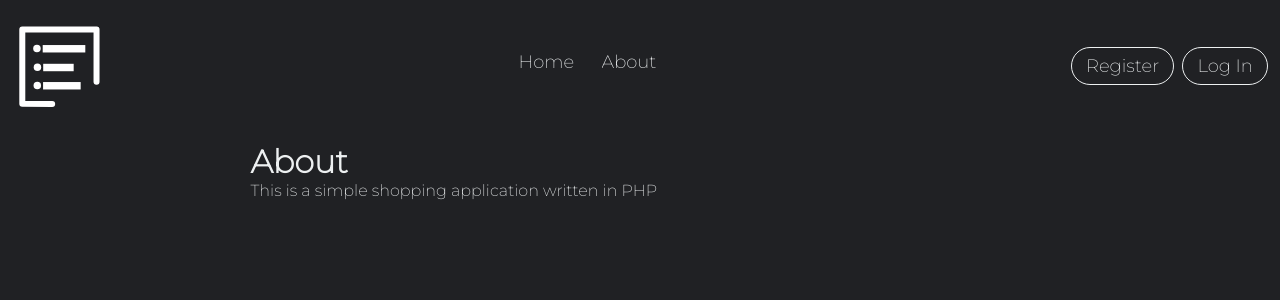
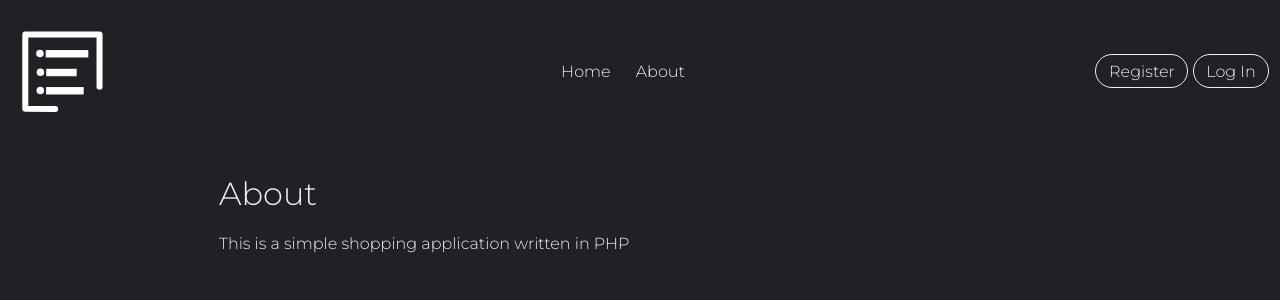
Before and after one commit to psugrg-web/silly-php-framework, a PHP site: page /views/about.view.php in a window 1280 px wide. Shown: the top 300 px of the page. Run offline with PHP 8.4, Linux system fonts and the light colour scheme.

Commit message:
style update

```diff
--- a/app/public/style.css
+++ b/app/public/style.css
@@ -1,18 +1,23 @@
-@import url('https://fonts.googleapis.com/css2?family=Montserrat:wght@200&display=swap');
+@import url('https://fonts.googleapis.com/css2?family=Montserrat:wght@300&display=swap');
 
 :root {
-    --bg-color-main: #202124;
-    --bg-color-alt: #2f3135;
-    --text-color-header: #edf0f1;
-    --text-color-content: #edf0f1;
+    --bg-color: #202124;
+    --bg-color-highlight: #2a2c30;
+    --bg-color-alt: #edf0f1;
+    --text-color: #edf0f1;
 }
 
 * {
+    font-family: "Montserrat", sans-serif;
+    font-weight: 300;
+}
+
+body {
     box-sizing: border-box;
     overflow: hidden;
     margin: 0;
     padding: 0;
-    background-color: var(--bg-color-main);
+    background-color: var(--bg-color);
 }
 
 header {
@@ -22,114 +27,76 @@ header {
     justify-content: space-between;
     align-items: center;
     padding: 2ch 1ch;
+    color: var(--text-color);
 }
 
-@media (max-width: 700px) {
-    header {
-        flex-wrap: wrap;
-    }
-
-    header nav {
-        order: 3;
-        padding-top: 1ch;
-        margin: auto;
-    }
-
-    header .session {
-        order: 2;
-    }
+a,
+button {
+    font-size: 1rem;
+    color: var(--text-color);
+    background-color: var(--bg-color);
 }
 
-li,
-a,
-h3,
-button,
-.button {
-    font-family: "Montserrat", sans-serif;
-    font-weight: 200;
-    font-size: large;
-    color: var(--text-color-header);
-    text-decoration: none;
-}
-
-.content {
-    font-family: "Montserrat", sans-serif;
-    font-weight: 200;
-    color: var(--text-color-header);
-
-    max-width: 50rem;
+div {
+    color: var(--text-color);
+    max-width: 80ch;
     margin: auto;
     padding: 1ch;
 }
 
-.logo {
-    cursor: pointer;
+nav * {
+    display: inline-block;
 }
 
-.nav_links {
+nav li {
     list-style: none;
+    padding: 0 1ch;
 }
 
-.nav_links li {
-    display: inline-block;
-    padding: 0 1ch;
-    align-content: center;
+nav a {
+    text-decoration: none;
 }
 
-.nav_links li a:hover {
+nav ul a:hover {
     text-decoration: underline;
 }
 
-.session form,
-a {
-    display: inline-block;
-    align-content: center;
-}
-
-.session {
-    display: flex;
-}
-
-.session h3 {
-    display: inline-block;
-    padding: 0 1ch;
-    align-content: center;
-}
-
 button,
-.button {
+nav>a {
     padding: 0.6ch 1.2ch;
-    margin: 0.5vh;
+    margin-top: 0.5ch;
+    margin-bottom: 0.5ch;
     border-style: solid;
     border-width: 1px;
-    border-color: var(--text-color-header);
+    border-color: var(--text-color);
     border-radius: 2ch;
     cursor: pointer;
     transition: all 0.3s ease 0s;
 }
 
 button:hover,
-.button:hover {
-    background-color: var(--text-color-header);
-    color: var(--bg-color-main);
+nav>a:hover {
+    background-color: var(--text-color);
+    color: var(--bg-color);
     transition: all 0.3s ease 0s;
+}
+
+input,
+textarea {
+    padding-top: 0.8vh;
+    padding-bottom: 0.8vh;
+    border-radius: 4px;
+    background-color: var(--bg-color-alt);
 }
 
 textarea {
     width: 100%;
-    height: 5vw;
-    padding: 12px 20px;
-    border: 2px solid var(--text-color-content);
-    border-radius: 4px;
-    background-color: var(--bg-color-main);
-    font-family: "Montserrat", sans-serif;
-    font-weight: 200;
-    font-size: large;
-    resize: none;
-    color: var(--text-color-content);
+    resize: vertical;
+    min-height: 3rem;
 }
 
-textarea:focus {
+textarea:focus,
+input:focus {
     outline: none;
 }
 
@@ -145,7 +112,7 @@ td {
 tr:hover td,
 tr:hover a,
 tr:hover form {
-    background-color: var(--bg-color-alt);
+    background-color: var(--bg-color-highlight);
 }
 
 td form {
--- a/app/views/list/index.view.php
+++ b/app/views/list/index.view.php
@@ -22,7 +22,9 @@
     <?php endforeach; ?>
 </table>
 
-<a class="button" href="/list/create">Add product</a>
+<nav>
+    <a href="/list/create">Add product</a>
+</nav>
 
 
 <?php require base_path('views/partials/foot.php') ?>
--- a/app/views/partials/nav.php
+++ b/app/views/partials/nav.php
@@ -1,7 +1,7 @@
 <header>
-    <img class="logo" src="/list-white.svg" alt="logo">
+    <img src="/list-white.svg" alt="logo">
     <nav>
-        <ul class="nav_links">
+        <ul>
             <li><a href="/">Home</a></li>
             <li><a href="/about">About</a></li>
             <?php if ($_SESSION['user'] ?? false) : ?>
@@ -9,7 +9,7 @@
             <?php endif; ?>
         </ul>
     </nav>
-    <div class="session">
+    <nav>
         <?php if ($_SESSION['user'] ?? false) : ?>
             <h3><?= $_SESSION['user']['email'] ?? '' ?></h3>
             <form action="/session" method="POST">
@@ -20,6 +20,6 @@
             <a class="button" href="/register">Register</a>
             <a class="button" href="/login">Log In</a>
         <?php endif; ?>
-    </div>
+    </nav>
 </header>
 <div class="content">
```
Also changed, not shown: app/views/list/create.view.php (+4 -6 lines), app/views/registration/create.view.php (+2 -11 lines), app/views/session/create.view.php (+2 -11 lines).
